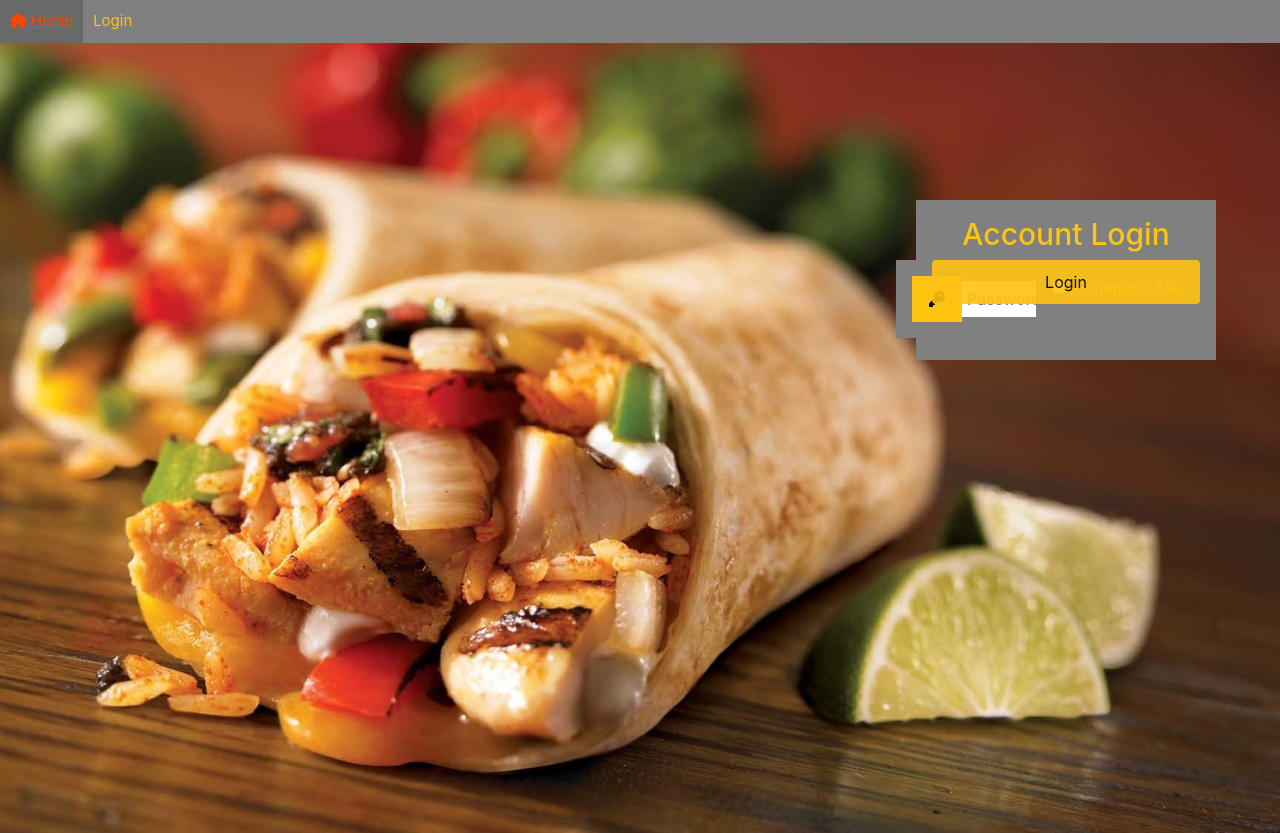
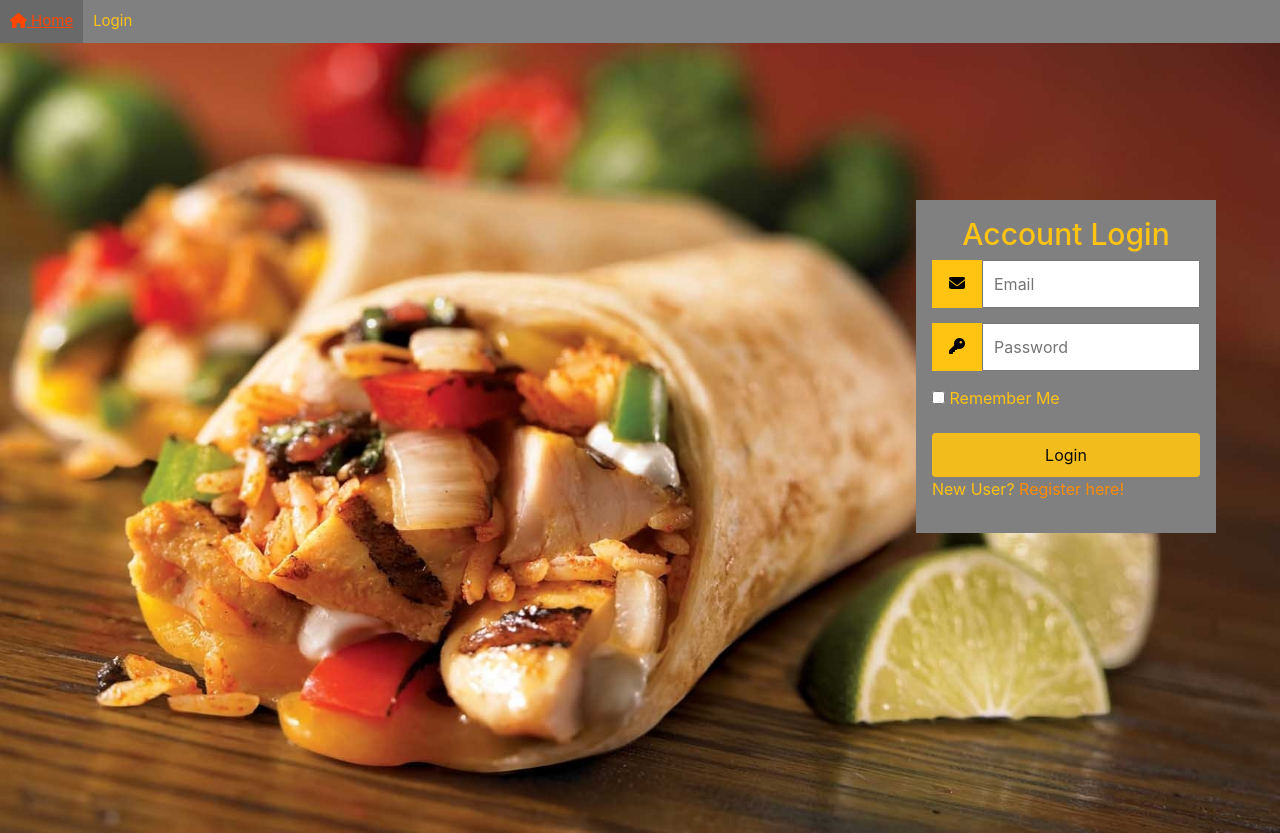
Before and after one commit to Joshhnatek/cmpe131proj, a Flask app: page /login in a window 1280 px wide. Run offline with Flask 2, Linux system fonts and the light colour scheme; some libraries are stand-ins or nearby versions.

Commit message:
Fixed issue with login box not being displayed properly

```diff
--- a/app/static/css/homestyle.css
+++ b/app/static/css/homestyle.css
@@ -0,0 +1,30 @@
+.home_style h1   {
+    text-shadow: 2px 2px 8px #000000;
+    color: white;
+    font-family: "Times New Roman", Times, serif;
+    font-size:100px;
+
+}
+
+.home_style p    {
+    font-size: 20px;
+    color: white;
+    font-weight: bold;
+    text-shadow: 0 0 3px #000000;
+
+
+}
+
+.home_style{
+    background: url("https://cdn.pixabay.com/photo/2017/12/10/14/47/piza-3010062_960_720.jpg");
+    height: 100%;
+
+    background-position: center;
+    background-repeat: no-repeat;
+    background-size: cover;
+}
+
+.home_style h3{
+    color: white;
+    text-shadow: 2px 2px #000000;
+}
--- a/app/static/css/loginstyle.css
+++ b/app/static/css/loginstyle.css
@@ -1,22 +1,22 @@
-h4{
+.login-img h4{
     font-size: 30px;
     text-align: center;
     color: #FFC312;
 }
 
-p{
+.login-img p{
     color: #FFC312;
 }
 
-a{
+.login-img a{
     color: darkorange;
 }
 
-a:hover{
+.login-img a:hover{
     color: orangered;
 }
 
-.bg-img{
+.login-img{
     height: 100%;
     background-repeat: no-repeat;
     background-position: center;
--- a/app/static/css/registerstyle.css
+++ b/app/static/css/registerstyle.css
@@ -1,4 +1,4 @@
-div h4{
+.bg_img div h4{
     color: #FFC312;
     text-align: center;
     font-size: 30px;
@@ -14,7 +14,7 @@ div h4{
 }
 
 
-form div{
+.bg_img form div{
     position: absolute;
     padding: 16px;
     background-color: gray;
@@ -22,11 +22,11 @@ form div{
     right: 20px;
 }
 
-label{
+.bg_img label{
     color: #FFC312;
 }
 
-input[type=text], input[type=password]{
+.bg_img input[type=text], .bg_img input[type=password]{
     width: 100%;
     padding: 5px;
     border: none;
--- a/app/templates/base.html
+++ b/app/templates/base.html
@@ -2,6 +2,10 @@
     <head>
         <meta name='viewport' content='width=device-width, initial-scale=1'>
         <script src='https://kit.fontawesome.com/a076d05399.js'></script>
+        <script src="//maxcdn.bootstrapcdn.com/bootstrap/4.0.0/js/bootstrap.min.js"></script>
+        <script src="//cdnjs.cloudflare.com/ajax/libs/jquery/3.2.1/jquery.min.js"></script>
+
+        <link href="//maxcdn.bootstrapcdn.com/bootstrap/4.0.0/css/bootstrap.min.css" rel="stylesheet" id="bootstrap-css">
         <link rel="stylesheet" media="screen" href="https://maxcdn.bootstrapcdn.com/bootstrap/4.0.0/css/bootstrap.min.css">
         <link rel="stylesheet" href="https://maxcdn.bootstrapcdn.com/bootstrap/3.3.7/css/bootstrap-theme.min.css">
 
@@ -9,6 +13,7 @@
         <link rel="stylesheet" href='/static/css/loginstyle.css'/>
         <link rel="stylesheet" href="/static/css/registerstyle.css" />
         <link rel="stylesheet" href='/static/css/ingredientstyle.css'/>
+        <link rel="stylesheet" href='/static/css/homestyle.css'/>
 
         {% if title %}
         <title>{{title}}</title>
--- a/app/templates/login.html
+++ b/app/templates/login.html
@@ -2,7 +2,7 @@
 
 {% block content %}
 
-<div class="bg-img">
+<div class="login-img">
         <form action='' method="post" novalidate class="container">
             {{form.hidden_tag()}}
             <h4>Account Login</h4>
```
Also changed, not shown: app/templates/home.html (+1 -46 lines).
